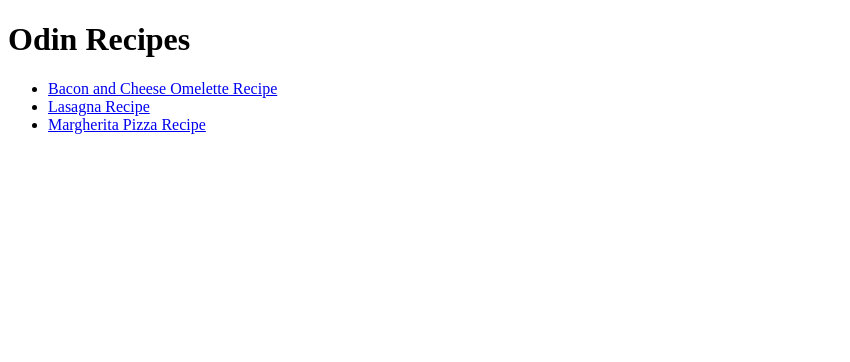
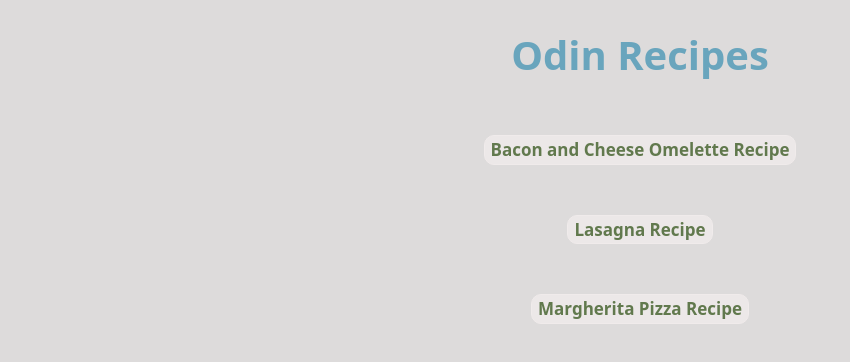
Before and after one commit to 0to1dev/odin-recipes, a plain HTML site: page index.html in a window 1280 px wide. Shown: the whole page, without its empty margins (0-850 px from the left). Drawn offline with Linux system fonts and the light colour scheme.

Commit message:
feat: update index.html structure and apply external styles

```diff
--- a/index.html
+++ b/index.html
@@ -2,18 +2,22 @@
 <html lang="en">
 
 <head>
+    <link rel="stylesheet" href="./styles.css">
     <meta charset="UTF-8">
     <meta name="viewport" content="width=device-width, initial-scale=1.0">
     <title>Odin Recipes</title>
 </head>
 
 <body>
-    <h1>Odin Recipes</h1>
-    <ul>
-        <li><a href="./recipes/bacon-cheese-omelette-recipe.html">Bacon and Cheese Omelette Recipe</a></li>
-        <li><a href="./recipes/lasagna.html">Lasagna Recipe</a></li>
-        <li><a href="./recipes/margheritapizza.html">Margherita Pizza Recipe</a></li>
-    </ul>
+    <main>
+        <h1>Odin Recipes</h1>
+        <div class="recipe-button">
+            <button><a href="./recipes/bacon-cheese-omelette-recipe.html" target="_blank">Bacon and Cheese Omelette
+                    Recipe</a></button>
+            <button><a href="./recipes/lasagna.html" target="_blank">Lasagna Recipe</a></button>
+            <button><a href="./recipes/margherita-pizza.html" target="_blank">Margherita Pizza Recipe</a></button>
+        </div>
+    </main>
 </body>
 
 </html>
--- /dev/null
+++ b/styles.css
@@ -0,0 +1,53 @@
+		html {
+		    box-sizing: border-box;
+		}
+
+		*,
+		*::before,
+		*::after {
+		    box-sizing: inherit;
+		}
+
+		body {
+		    margin: 0;
+		    line-height: 1.5;
+		    font-family: system-ui, -apple-system, "Segoe UI", Roboto, "Helvetica Neue", Arial, sans-serif;
+		    background: #dddbdb;
+		    color: #111;
+		}
+
+		h1 {
+		    text-align: center;
+		    font-size: 40px;
+		    color: rgb(105, 165, 189);
+		    width: max-content;
+		    margin: 25px auto 0 auto;
+		}
+
+		.recipe-button {
+		    width: max-content;
+		    margin: auto;
+		}
+
+		button {
+		    font: inherit;
+		    cursor: pointer;
+		    background: #ece8e8;
+		    display: block;
+		    margin: 50px auto 0 auto;
+		    border: 1px solid #f0ebeb;
+		    border-radius: 10px;
+		}
+
+		a {
+		    text-decoration: none;
+		    font-weight: 600;
+		    color: rgb(97, 121, 77);
+		    font-size: 17px;
+		}
+
+
+		button:hover {
+		    transform: scale(1.1);
+		    box-shadow: 0 5px 15px rgba(94, 199, 220, 0.3);
+		}
```
Also changed, not shown: recipes/margherita-pizza.html (renamed from recipes/margheritapizza.html).
